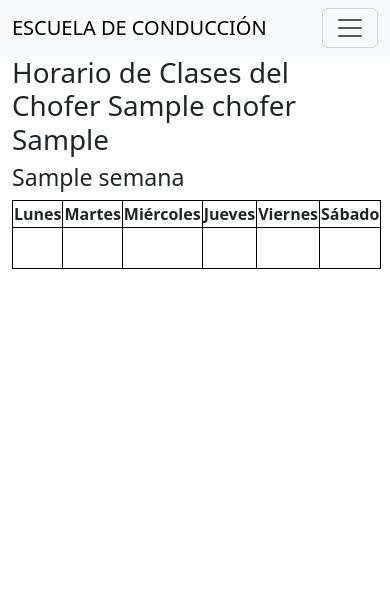
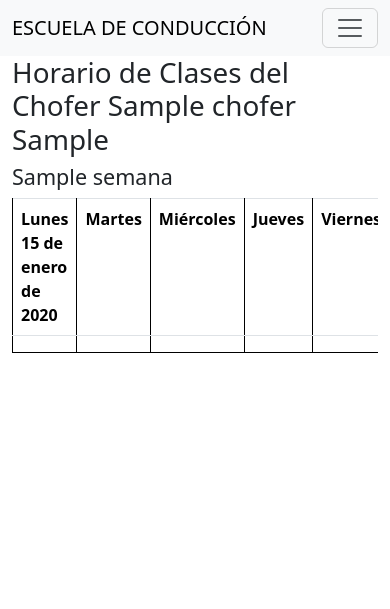
Before and after one commit to eduardoluis11/escuela-de-conduccion, a Django app: page /horario-chofer in a window 390 px wide. Shown: the top 609 px of the page. Run offline with Django 4.2, Linux system fonts and the light colour scheme; a user stored in the database is signed in; tables that the repository leaves empty hold one stand-in row (values such as "Sample post"); lists and menus that the app fills with data are empty.

Commit message:
Cree Tabla Responsive Con Bootstrap

```diff
--- a/app_horarios/templates/horario_chofer_logueado.html
+++ b/app_horarios/templates/horario_chofer_logueado.html
@@ -18,19 +18,32 @@ NO SE DEBE PODER ENTRAR A ESTA PAGINA SI NO ES ESTÁ LOGUEADO.
     -->
     {% for semana in lista_de_semanas %}
 
-        <h3>{{semana.nombre_de_la_semana}}</h3>
-
-    {% endfor %}
+        <h4>{{semana.nombre_de_la_semana}}</h4>
 
         <!-- Tabla con los horarios del chofer.
 
         RECUERDA HACER LA TABLA DEL HORARIO USANDO EL GRID DE BOOTSTRAP (para que así se pueda ver bien en móviles).
+
+        Voy a ir imprimiendo la fecha de ese día al lado del título de cada día.
+
+        Mira las tablas responsive de bootstrap: https://getbootstrap.com/docs/5.3/content/tables/ . La bordered tables,
+        y la de horizontal scroll me llaman la atención para móviles.
+
+        Usare la de horizontal scroll: meter todos los 7 días de la semana en una pantallita chiquita haría que los
+        horarios sean difíciles de leer.
+
         -->
-    <table>
+        <div class="table-responsive">
+            <table class="table">
                 <tbody>
-            <!-- Esto le agregará los títulos a las tablas -->
+                    <!-- Esto le agregará los títulos a las tablas. esto tiene que estar dentro de una fila del
+                    Grid de Bootstrap.
+
+                    Cada día de la semana debe estar dentro de una columna del Grid.
+                    -->
+
                         <th>
-                Lunes
+                            Lunes {{semana.fecha_del_lunes}}
                         </th>
                         <th>
                             Martes
@@ -47,9 +60,18 @@ NO SE DEBE PODER ENTRAR A ESTA PAGINA SI NO ES ESTÁ LOGUEADO.
                         <th>
                             Sábado
                         </th>
+                        <th>
+                            Domingo
+                        </th>
+
+
                     <!-- Esto llama cada horario registrado en la base de datos -->
 
+                    <!-- Fila de tabla con un solo turno -->
                     <tr>
+                        <td>
+
+                        </td>
                         <td>
 
                         </td>
@@ -71,6 +93,9 @@ NO SE DEBE PODER ENTRAR A ESTA PAGINA SI NO ES ESTÁ LOGUEADO.
                     </tr>
 
                 </tbody>
-    </table>    <!-- Fin de la tabla -->
+            </table>
+        </div>  <!-- Fin de la tabla -->
+
+    {% endfor %} <!-- Fin del bucle de las semanas -->
 
 {% endblock %}
```
Lines whose indentation alone changed are shown as unchanged.
